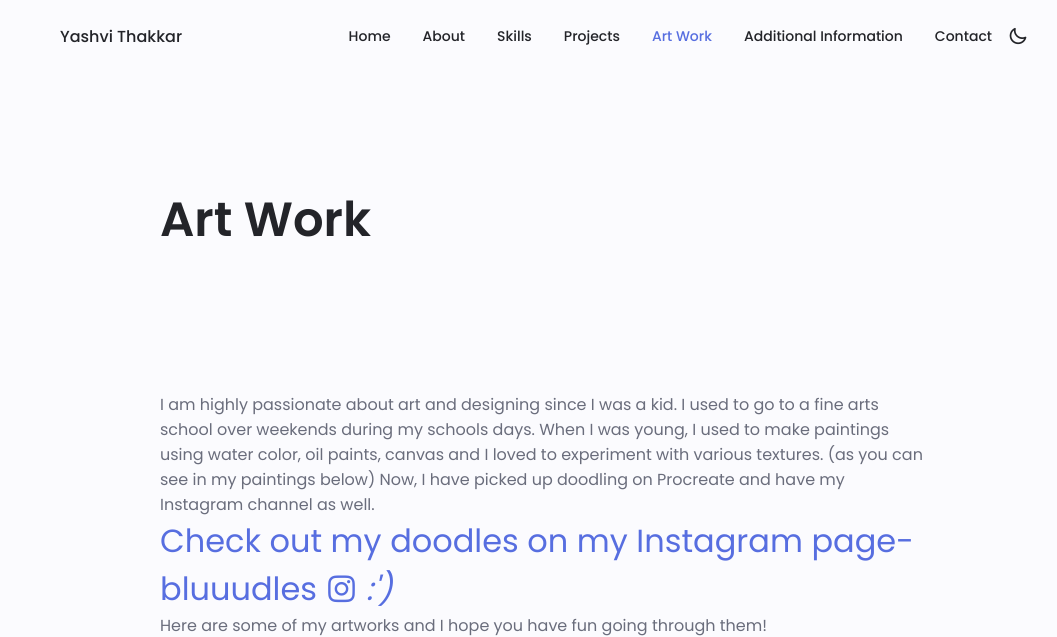
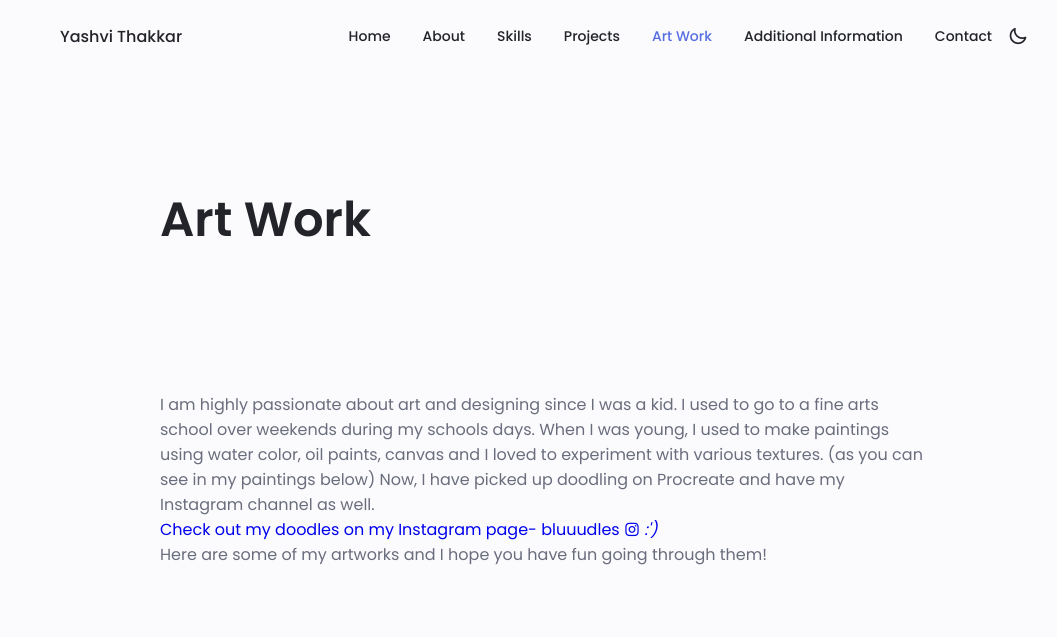
Before and after one commit to YaashviiPThakkarr/YaashviiPThakkarr.github.io, a plain HTML site: page artworks/index.html in a window 1280 px wide. Shown: the top 637 px of the page, without its empty margins (96-1153 px from the left). Drawn offline with nearby package versions, Linux system fonts and the light colour scheme.

Commit message:
Update index.html

```diff
--- a/artworks/index.html
+++ b/artworks/index.html
@@ -110,7 +110,7 @@
                     <p class="home__description"> I am highly passionate about art and designing since I was a kid. I used to go to a fine arts school over weekends during my schools days. When I was young, I used to make paintings using water color, oil paints, canvas and I loved to experiment with various textures. (as you can see in my paintings below) Now, I have picked up doodling on Procreate and have my Instagram channel as well.
                         <br>
 
-                            <a href="https://www.instagram.com/bluuudles/" target="_blank" class="contact__icon"> Check out
+                            <a href="https://www.instagram.com/bluuudles/" target="_blank"> Check out
                                  my doodles on my Instagram page- bluuudles <i class="uil uil-instagram"> :')</i> <br>
                             </a>
 
```
